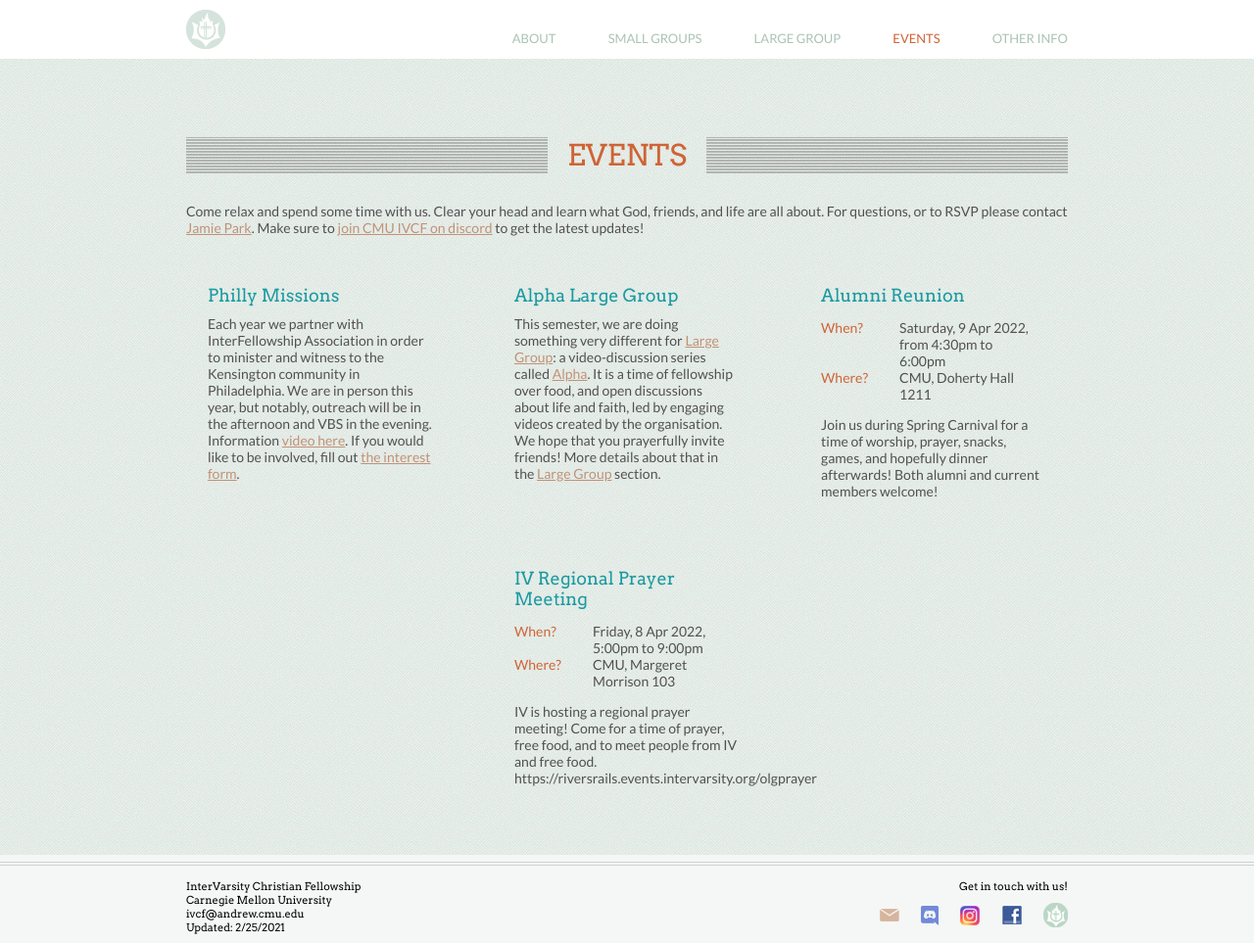
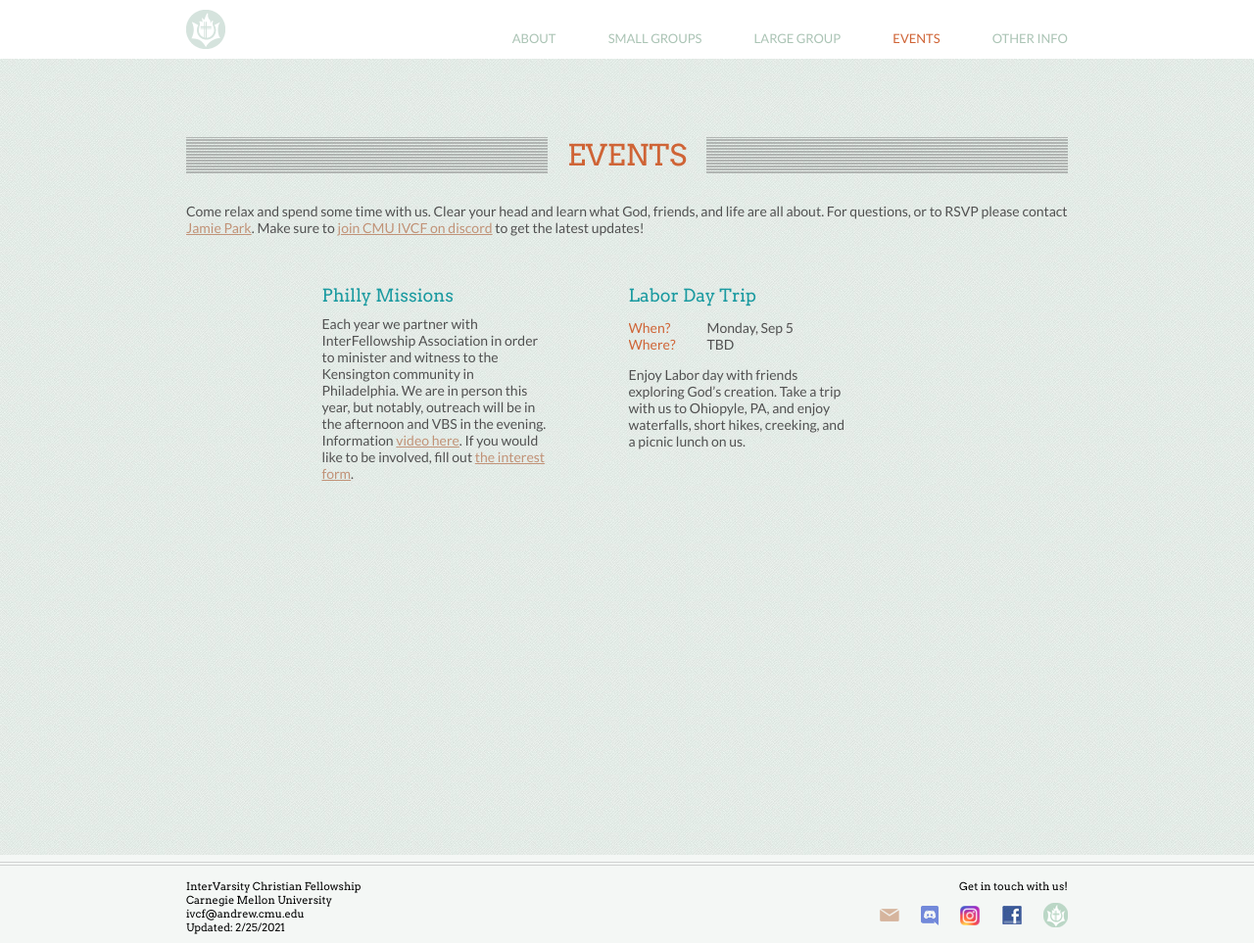
Before and after one commit to ivcf-cmu/ivcf-cmu.github.io, a Jekyll site: the page built from events.md, in a window 1280 px wide and 963 px high. Shown: the whole window at 98% size. Built offline with Jekyll 4.4.1, drawn with Linux system fonts in a browser that asks for light colours.

Commit message:
Update SG/LG/event information

```diff
--- a/events.md
+++ b/events.md
@@ -52,6 +52,20 @@
 		</div>
 
 		<div class="tricolumn">
+			<h2>Labor Day Trip</h2>
+			<dl>
+				<dt>When?&nbsp;</dt>
+				<dd>Monday, Sep 5</dd>
+				<dt>Where?&nbsp;</dt>
+				<dd>TBD</dd>
+			</dl>
+			<p>
+				Enjoy Labor day with friends exploring God’s creation. Take a trip with us to Ohiopyle, PA, and enjoy
+				waterfalls, short hikes, creeking, and a picnic lunch on us.
+			</p>
+		</div>
+
+		<!-- <div class="tricolumn">
 		    <h2>Alpha Large Group</h2>
 		    <p>
 		        This semester, we are doing something very different for <a href="largegroup.md">Large Group</a>: a
@@ -62,9 +76,9 @@
 
 				We hope that you prayerfully invite friends! More details about that in the <a href="largegroup.md">Large Group</a> section.
 		    </p>
-		</div>
+		</div> -->
 
-		<div class="tricolumn">
+		<!-- <div class="tricolumn">
 			<h2>Alumni Reunion</h2>
 			<dl>
 				<dt>When?&nbsp;</dt>
@@ -76,10 +90,9 @@
 				Join us during Spring Carnival for a time of worship, prayer, snacks, games, and hopefully dinner afterwards!
 				Both alumni and current members welcome!
 			</p>
-		</div>
+		</div> -->
 
-
-		<div class="tricolumn">
+		<!-- <div class="tricolumn">
 			<h2>
 				IV Regional Prayer Meeting
 			</h2>
@@ -98,7 +111,7 @@
 			    Come for a time of prayer, free food, and to meet people from IV and free food.
 			https://riversrails.events.intervarsity.org/olgprayer
 			</p>
-		</div>
+		</div> -->
 
 		<!--
 		<div class="tricolumn">
--- a/largegroup.md
+++ b/largegroup.md
@@ -14,27 +14,27 @@
 	</dl>
 </div> -->
 
-<!-- <p>
+<p>
 Large group is a weekly event where all of the small groups gather in one place to worship God through music, know Him better through scripture, have fellowship with one another, and be ignited and uplifted by the Holy Spirit. Large Group is a time of community, to meet God together as one body, in one accord. After Large Group, it is an InterVarsity tradition to get dinner together afterwards and socialize. Come join us, and bring friends!
 </p>
-<br/>
+<!-- <br/>
 <p>
 This semester we are trying something different, and will be doing a discussion series on the history of Christianity, which we hope will give us a nice understanding of the context of the scripture we study.
 </p> -->
 
-<p>
+<!-- <p>
 For Large Group this semester, we will be running the <a href="https://www.youtube.com/watch?v=_fyjL4NsAfM" target="_blank">Alpha Series</a>. The series involves weekly meetings with food, an engaging video and an open discussion about life and faith. Participants are free to disagree with content of the video, and a healthy open discussion will ensue.
 </p>
 
-<p>Alpha needs your friends for it to be most meaningful! We ask that you prayerfully think about which friends you could possibly invite to Alpha, and to commit them in prayer. Fill out this <a href="https://forms.gle/mDxTPt8Xv5wv6S8X7" target="_blank">Google Form</a> as part of this commitment.</p>
+<p>Alpha needs your friends for it to be most meaningful! We ask that you prayerfully think about which friends you could possibly invite to Alpha, and to commit them in prayer. Fill out this <a href="https://forms.gle/mDxTPt8Xv5wv6S8X7" target="_blank">Google Form</a> as part of this commitment.</p> -->
 
 <div class="cogs cogs-large">
 	<dl>
 		<dt>Location<a href="#location-addendum"><sup>*</sup></a></dt> <dd>DH 1211</dd>
-		<dt>Time</dt> <dd>Fridays, 7:00 pm &mdash; 8:30 pm</dd>
+		<dt>Time</dt> <dd>Fridays, 5:00 pm &mdash; 6:30 pm</dd>
 	</dl>
 </div>
 
 <p id="location-addendum">
-	<sup>*</sup>Check the <a href="https://discord.gg/Af8Y8Zn" target="_blank">discord</a> for any last minute changes
+	<sup>*</sup>Check the <a href="https://discord.gg/Af8Y8Zn" target="_blank">Discord</a> for any last minute changes
 </p>
```
Also changed, not shown: smallgroups.md (+7 -7 lines).
